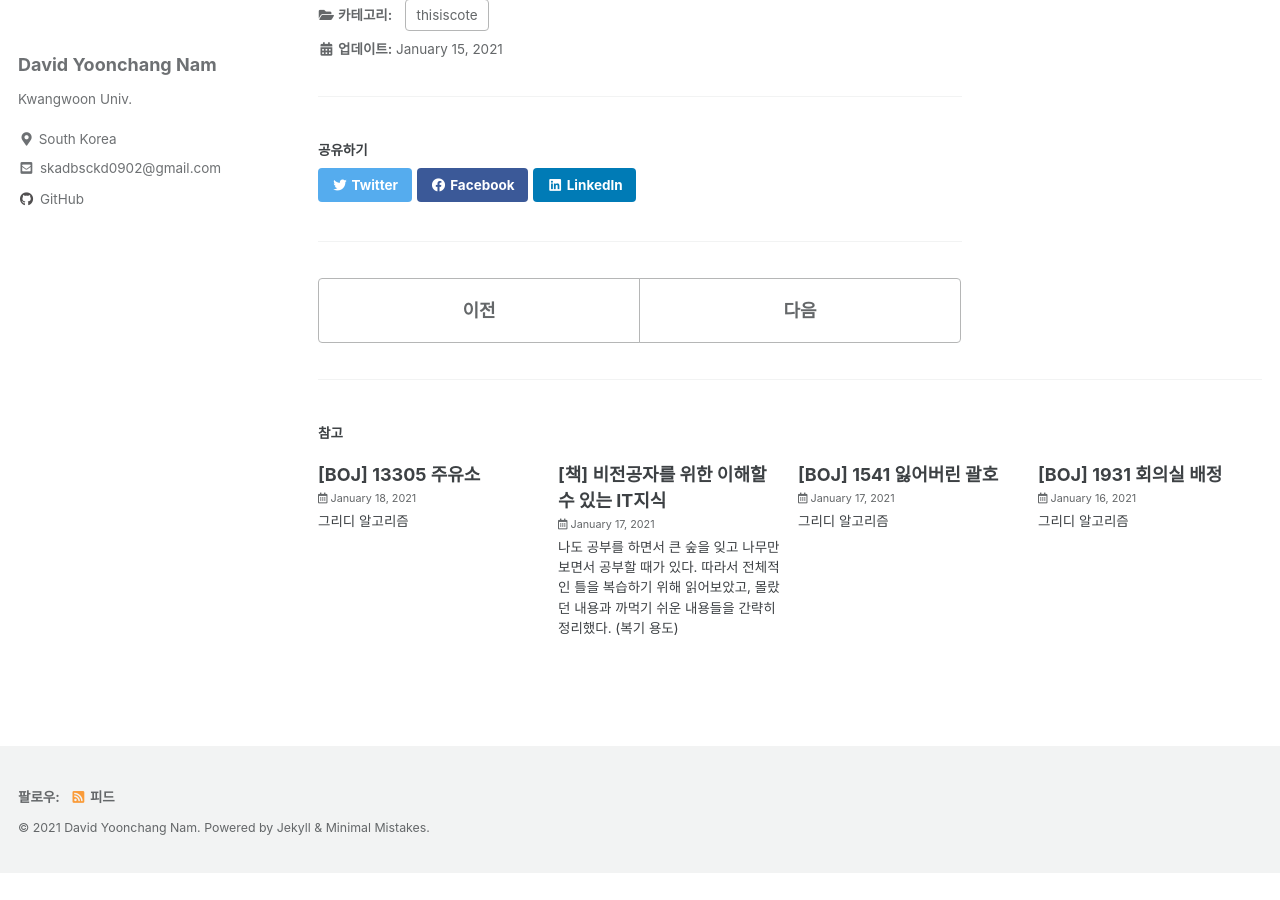
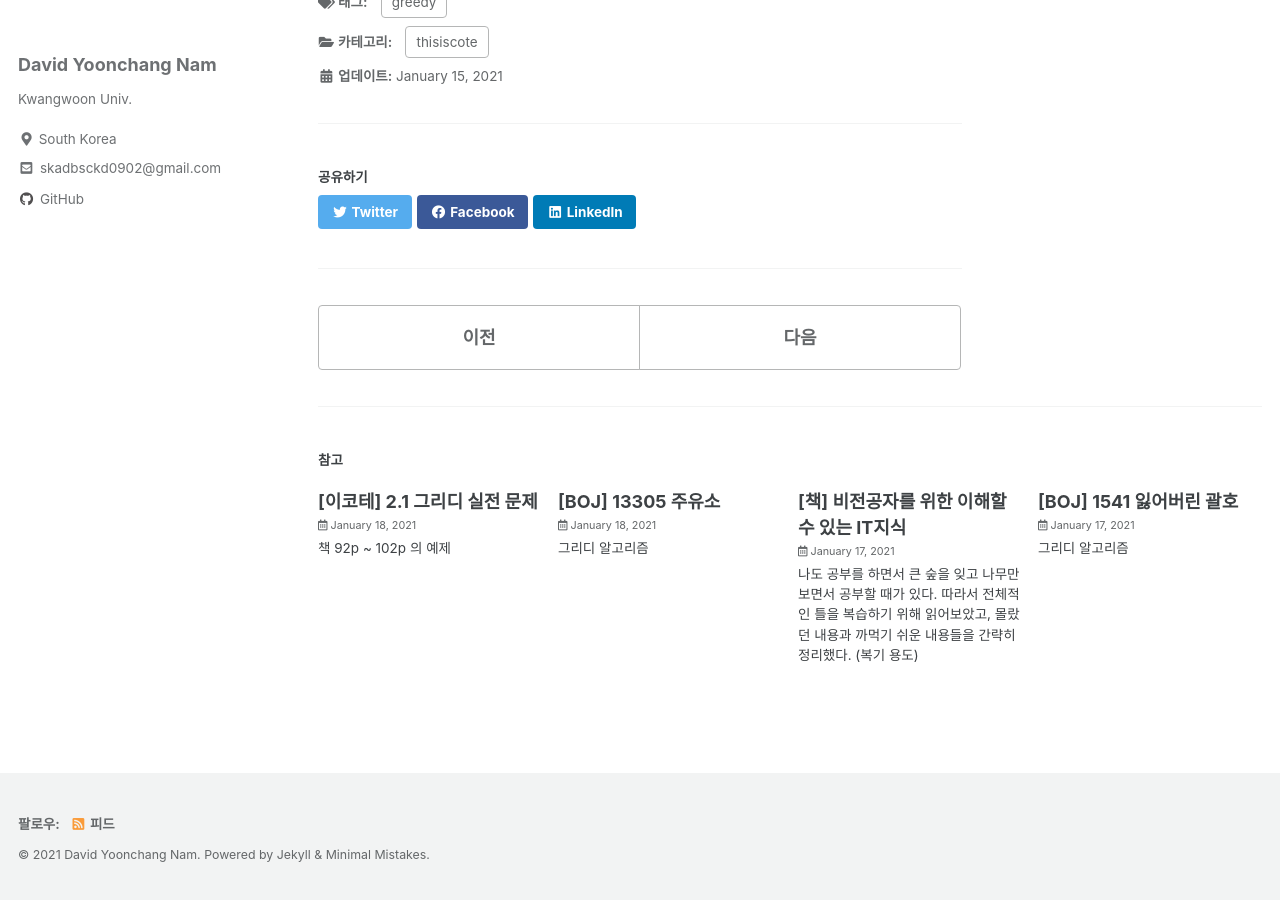
Before and after one commit to Akgop/Akgop.github.io, a Jekyll site: the page built from _posts/2021-01-15-thisiscote_2.md, in a window 1280 px wide and 900 px high, scrolled down 1807 px. Built offline with Jekyll 4.4.1, drawn with Linux system fonts in a browser that asks for light colours; cached includes are drawn as plain includes; before the commit the page ends 2680 px from its top, so only the background shows below that; part of the change alters nothing that is shown.

Commit message:
Create 2021-01-18-thisiscote_21.md

````diff
--- a/_posts/2021-01-15-thisiscote_2.md
+++ b/_posts/2021-01-15-thisiscote_2.md
@@ -14,7 +14,8 @@ tags:
 [[BOJ] 1931 회의실 배정](http://akgop.github.io/boj/BOJ1931/)<br>
 [[BOJ] 11399 ATM](http://akgop.github.io/boj/BOJ11399/)<br>
 [[BOJ] 1541 잃어버린 괄호](http://akgop.github.io/boj/BOJ1541/)<br>
-[[BOJ] 13305 주유소](http://akgop.github.io/boj/BOJ13305/)
+[[BOJ] 13305 주유소](http://akgop.github.io/boj/BOJ13305/)<br>
+[[이코테] 실전 문제(예제)](http://akgop.github.io/thisiscote/thisiscote_21/)
 
 ### 개념
 
--- /dev/null
+++ b/_posts/2021-01-18-thisiscote_21.md
@@ -0,0 +1,134 @@
+---
+title: \[이코테] 2.1 그리디 실전 문제
+categories:
+  - thisiscote
+tags:
+  - greedy
+---
+
+책 92p ~ 102p 의 예제
+
+### 큰 수의 법칙
+
+---
+
+내가 푼 소스코드는 다음과 같다.
+
+```python
+import sys
+
+# M <= 10000 일 경우 가능한 풀이 Greedy
+N, M, K = map(int, sys.stdin.readline().split())
+li = list(map(int, sys.stdin.readline().split()))
+li.sort(reverse=True)
+answer = 0
+while M > 0:
+    for j in range(K):
+        answer += li[0]  # 가장 큰 수
+        M -= 1
+    answer += li[1]      # 두 번째로 큰 수
+    M -= 1
+print(answer)
+```
+
+위 코드는 정렬과 그리디를 통하여 반복문으로 구현한 방법
+
+아래 코드는 동일한 개념이지만 수학적 개념으로 구현한 방법
+
+```python
+# M 이 100억 이상 커진다면? 시간초과판정 때문에 Greedy 불가능
+# 수학적으로 접근해야함
+N, M, K = map(int, sys.stdin.readline().split())
+li = list(map(int, sys.stdin.readline().split()))
+li.sort(reverse=True)
+q = M // (K+1)         # 전체 수열이 반복되는 횟수
+r = M % (K+1)          # 나머지 가장 큰 수만 더해지는 횟수
+answer = q * (li[0] * K + li[1]) + r * (li[0])
+print(answer)
+```
+
+### 숫자 카드 게임
+
+---
+
+순회하며 가장 가장 작은 값들중 큰 값만 기억하며 넘어가면 되기 때문에 그리디의 정당성을 만족한다고 생각한다.
+
+처음 생각해낸 코드
+
+```python
+import sys
+
+N, M = map(int, sys.stdin.readline().split())
+li = list()
+answer = 0
+for i in range(N):
+    li.append(list(map(int, sys.stdin.readline().split())))
+
+for i in range(N):
+    tmp = min(li[i])
+    answer = max(answer, tmp)
+print(answer)
+```
+
+위에서 굳이 2차원 배열을 다 받지않고 구현할 수 있을 것 같아서 수정한 코드
+
+```python
+import sys
+
+N, M = map(int, sys.stdin.readline().split())
+answer = 0
+for i in range(N):
+    row = list(map(int, sys.stdin.readline().split()))
+    row_min = min(row)
+    answer = max(answer, row_min)
+print(answer)
+```
+
+더욱 줄이는 것은 가독성에 좋지 않을 것으로 판단하여 마무리
+
+min대신 직접 for문을 구현하여 해결 가능
+
+### 1이 될 때까지
+
+---
+
+해당 문제는 배수가 될 때까지 1을 빼고, 배수가 되면 K로 나누어주면 최적의 해가 보장된다.
+
+K의 배수나 약수로 나누는 옵션을 추가하는 경우에도 그리디가 성립된다.
+
+만약 옵션이 2로 나누기, 3으로 나누기 등과 같이 서로 배수가 아닌 수가 있다면 이는 그리디의 정당성이 성립하지 않고 동적 프로그래밍 방법으로 풀어야 한다.
+
+```python
+import sys
+
+N, K = map(int, sys.stdin.readline().split())
+count = 0
+while N != 1:
+    if N % K == 0:
+        N = N // K
+    else:
+        N -= 1
+    count += 1
+print(count)
+```
+
+이 문제의 경우에도 N의 범위에 따라 풀이가 달라진다.
+
+N의 범위가 크다면 반복문으로 -1씩 빼주는 풀이는 시간초과에 직면한다.
+
+따라서 K의 배수가 한번에 되도록 연산식을 수정해서 반복문의 반복 횟수를 줄인다.
+
+```python
+N, K = map(int, sys.stdin.readline().split())
+count = 0
+while N >= K:
+    if N % K == 0:
+        N = N // K
+        count += 1
+    else:
+        tmp = (N // K) * K
+        count += (N - tmp)
+        N = tmp
+count += (N - 1)
+print(count)
+```
````
